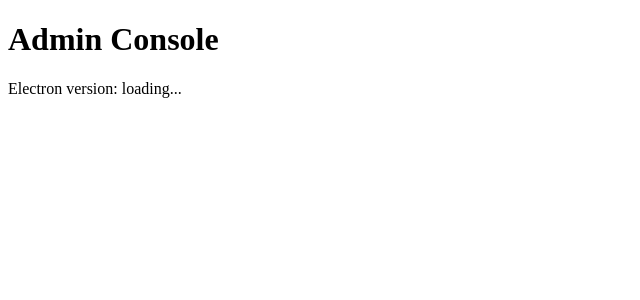
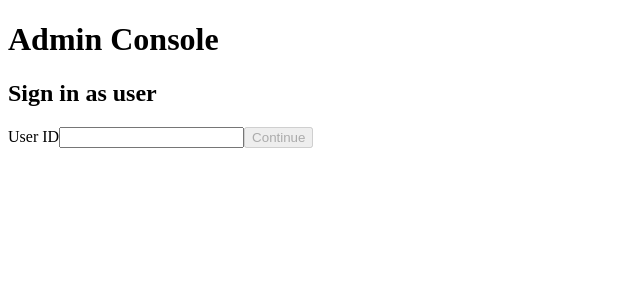
Before and after one commit to dacalalic/admin-console-electron-angular, an Angular app: page /sign-in in a window 1280 px wide. Before the commit this address led to /. Shown: the top 300 px of the page, without its empty margins (0-640 px from the left). Built offline with nearby package versions, Linux system fonts and the light colour scheme.

Commit message:
Add initial sign-in and posts app flow

```diff
--- a/src/app/app.routes.ts
+++ b/src/app/app.routes.ts
@@ -1,3 +1,23 @@
 import { Routes } from '@angular/router';
+import { SignInPageComponent } from './features/auth/pages/sign-in/sign-in-page';
+import { PostsPageComponent } from './features/posts/pages/posts/posts-page';
 
-export const routes: Routes = [];
+export const routes: Routes = [
+  {
+    path: '',
+    pathMatch: 'full',
+    redirectTo: 'sign-in',
+  },
+  {
+    path: 'sign-in',
+    component: SignInPageComponent,
+  },
+  {
+    path: 'posts',
+    component: PostsPageComponent,
+  },
+  {
+    path: '**',
+    redirectTo: 'sign-in',
+  },
+];
--- a/src/app/app.ts
+++ b/src/app/app.ts
@@ -1,22 +1,9 @@
-import { Component, OnInit, inject, signal } from '@angular/core';
-import { DesktopService } from './core/services/desktop.service';
+import { Component } from '@angular/core';
+import { RouterOutlet } from '@angular/router';
 
 @Component({
   selector: 'app-root',
-  template: `
-    <main>
-      <h1>Admin Console</h1>
-      <p>Electron version: {{ version() }}</p>
-    </main>
-  `,
+  imports: [RouterOutlet],
+  template: `<router-outlet />`,
 })
-export class App implements OnInit {
-  private readonly desktopService = inject(DesktopService);
-
-  protected version = signal('loading...');
-
-  async ngOnInit(): Promise<void> {
-    const version = await this.desktopService.getAppVersion();
-    this.version.set(version);
-  }
-}
+export class App {}
--- /dev/null
+++ b/src/app/features/auth/pages/sign-in/sign-in-page.ts
@@ -0,0 +1,39 @@
+import { Component } from '@angular/core';
+import { FormControl, FormGroup, ReactiveFormsModule, Validators } from '@angular/forms';
+import { Router } from '@angular/router';
+
+@Component({
+  selector: 'app-sign-in-page',
+  imports: [ReactiveFormsModule],
+  template: `
+    <main>
+      <h1>Admin Console</h1>
+      <h2>Sign in as user</h2>
+
+      <form [formGroup]="form" (ngSubmit)="submit()">
+        <label for="userId">User ID</label>
+        <input id="userId" type="number" formControlName="userId" />
+
+        <button type="submit" [disabled]="form.invalid">Continue</button>
+      </form>
+    </main>
+  `,
+})
+export class SignInPageComponent {
+  protected readonly form = new FormGroup({
+    userId: new FormControl<number | null>(null, {
+      validators: [Validators.required, Validators.min(1)],
+    }),
+  });
+
+  constructor(private readonly router: Router) {}
+
+  submit(): void {
+    if (this.form.invalid) {
+      this.form.markAllAsTouched();
+      return;
+    }
+
+    void this.router.navigate(['/posts']);
+  }
+}
--- /dev/null
+++ b/src/app/features/posts/pages/posts/posts-page.ts
@@ -0,0 +1,20 @@
+import { Component } from '@angular/core';
+import { Router } from '@angular/router';
+
+@Component({
+  selector: 'app-posts-page',
+  template: `
+    <main>
+      <h1>Posts</h1>
+      <p>Posts page works.</p>
+      <button type="button" (click)="signOut()">Sign out</button>
+    </main>
+  `,
+})
+export class PostsPageComponent {
+  constructor(private readonly router: Router) {}
+
+  signOut(): void {
+    void this.router.navigate(['/sign-in']);
+  }
+}
```
